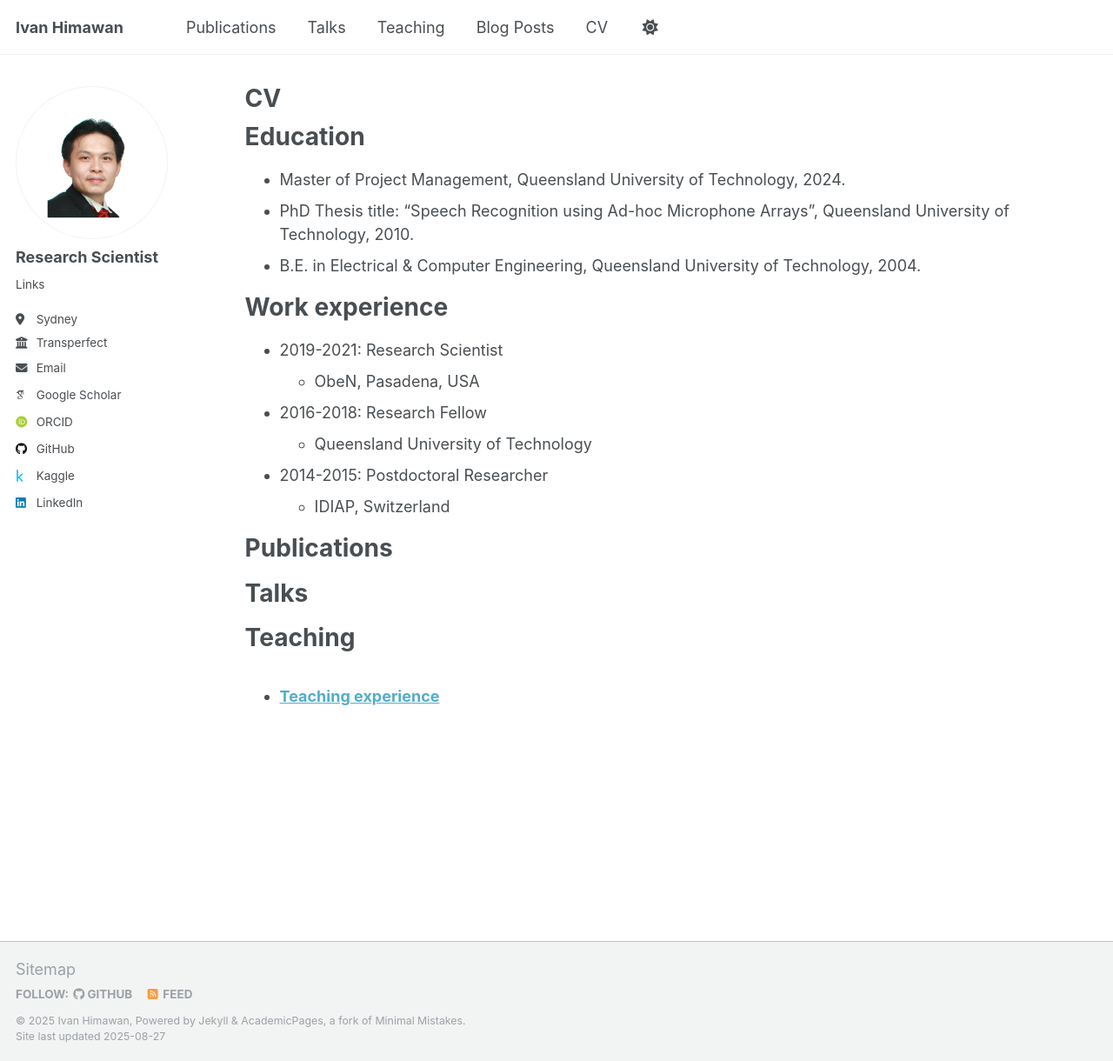
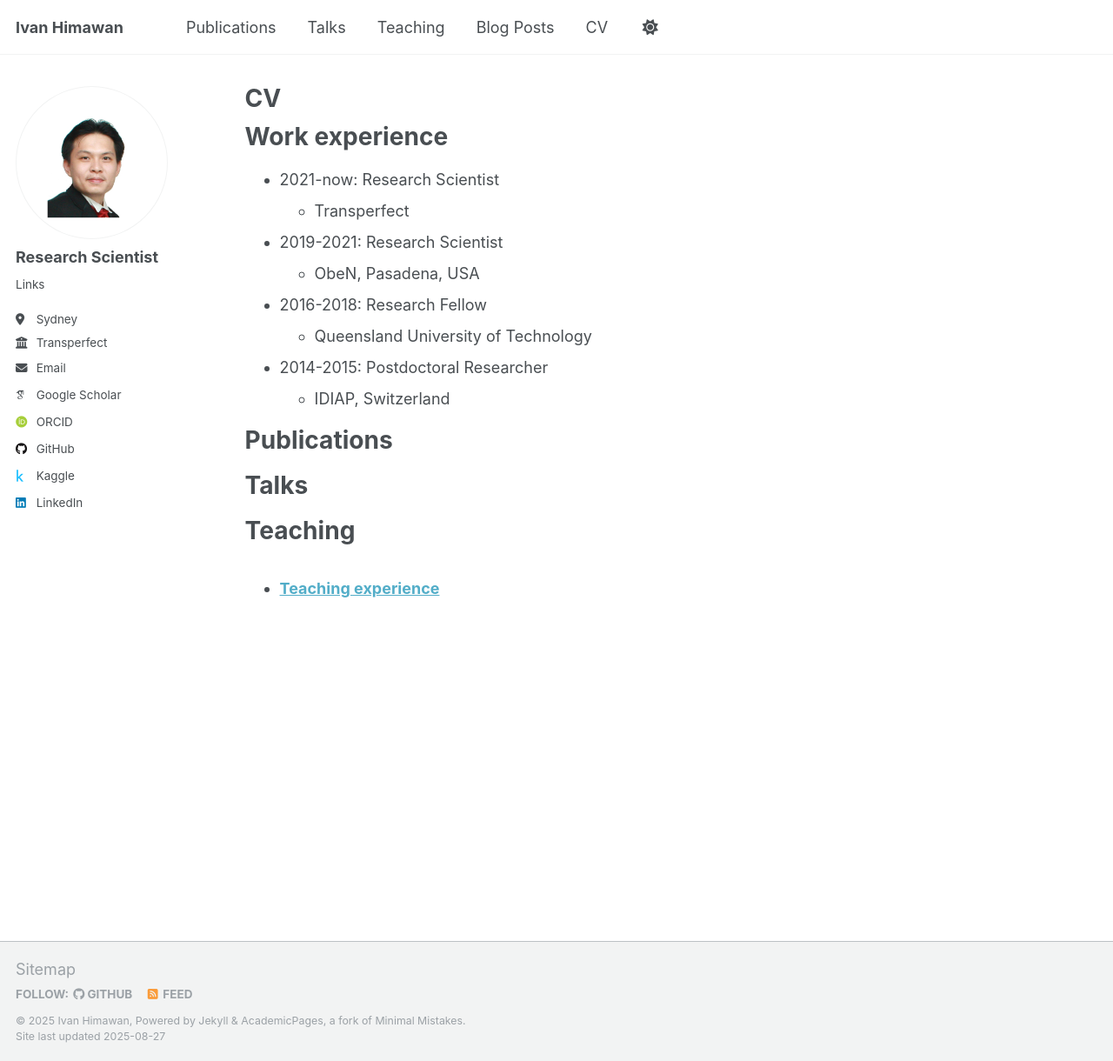
Before and after one commit to himaivan/profile, a Jekyll site: the page built from _pages/cv.md, in a window 1280 px wide and 1220 px high. Shown: the whole window at 87% size. Built offline with Jekyll 4.4.1, drawn with Linux system fonts in a browser that asks for light colours; some web fonts are replaced.

Commit message:
update:v1.6

```diff
--- a/_config.yml
+++ b/_config.yml
@@ -89,7 +89,7 @@ publication_category:
 teaser                   :  # filename of teaser fallback teaser image placed in /images/, .e.g. "500x300.png"
 breadcrumbs              : false # true, false (default)
 words_per_minute         : 160
-future                   : false
+future                   : true
 read_more                : "disabled" # if enabled, adds "Read more" links to excerpts
 talkmap_link             : false      #change to true to add link to talkmap on talks page
 comments:
--- a/_pages/cv.md
+++ b/_pages/cv.md
@@ -9,14 +9,11 @@ redirect_from:
 
 {% include base_path %}
 
-Education
-======
-* Master of Project Management, Queensland University of Technology, 2024.
-* PhD Thesis title: "Speech Recognition using Ad-hoc Microphone Arrays", Queensland University of Technology, 2010.
-* B.E. in Electrical & Computer Engineering, Queensland University of Technology, 2004.
-
 Work experience
 ======
+* 2021-now: Research Scientist
+  * Transperfect
+
 * 2019-2021: Research Scientist
   * ObeN, Pasadena, USA
 
```
